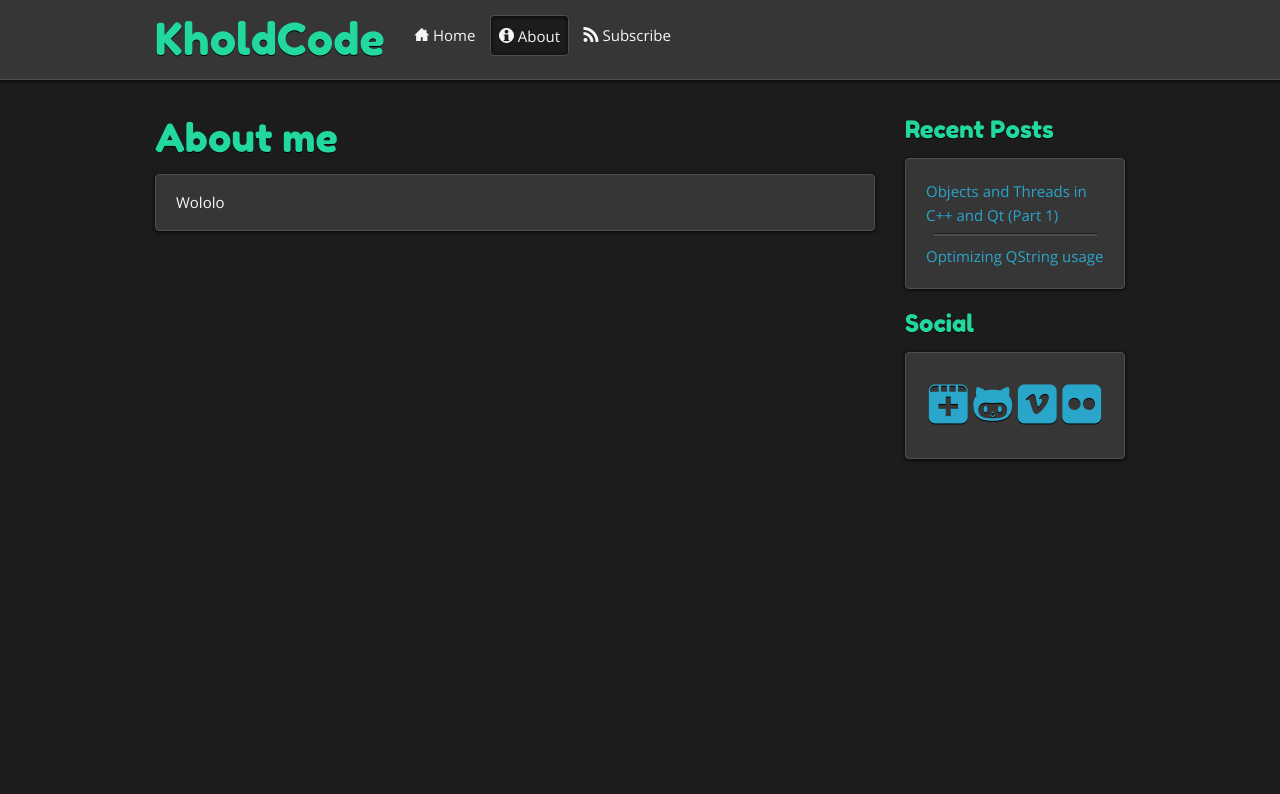
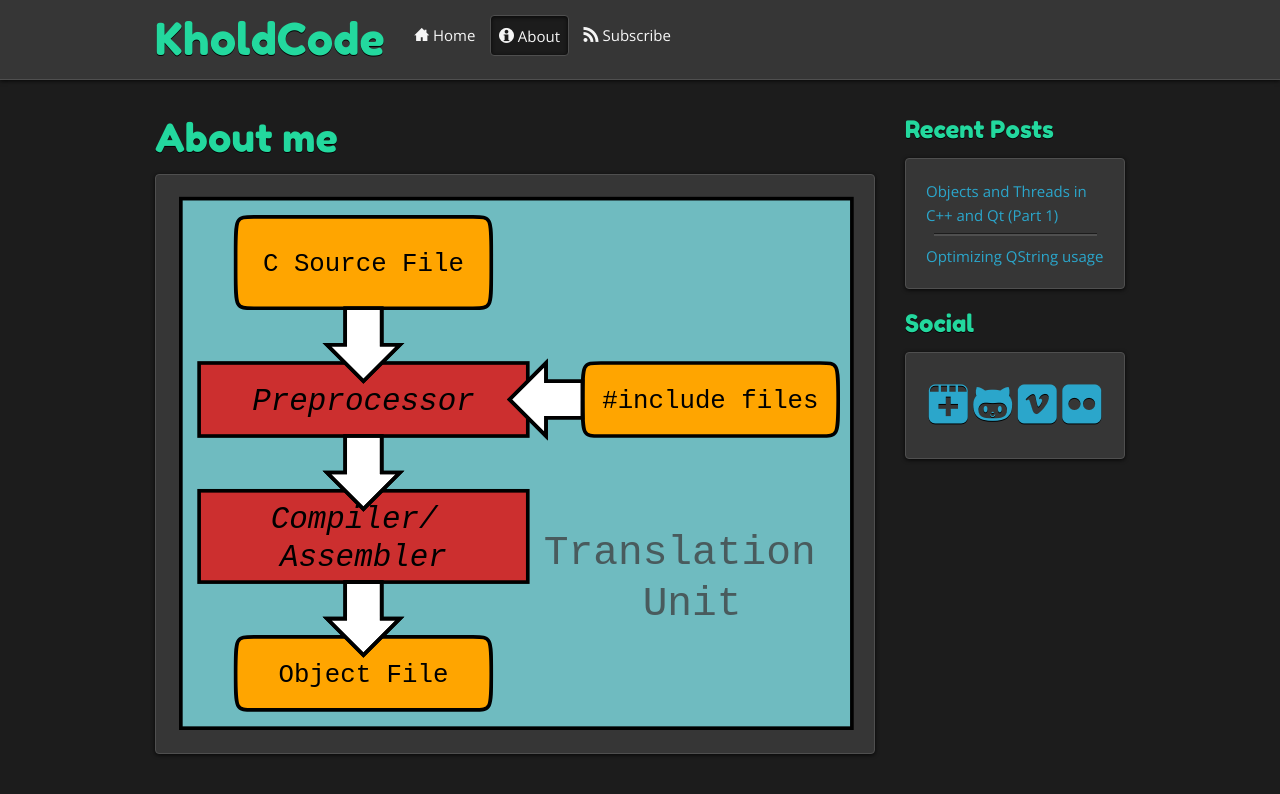
Before and after one commit to KholdStare/kholdstare.github.com, a Jekyll site: the page built from about.html, in a window 1280 px wide. Shown: the top 794 px of the page. Built offline with Jekyll 4.4.1, drawn with Linux system fonts in a browser that asks for light colours.

Commit message:
Testing svg on about page

```diff
--- a/about.html
+++ b/about.html
@@ -11,7 +11,7 @@ title: "KholdCode: About"
 
 <div class="panel">
     <section class="entry">
-        Wololo
+    <object height="100%" width="100%" data="/diagrams/test.svg" type="image/svg+xml"></object>
     </section>
 </div>
 </article>
--- a/index.html
+++ b/index.html
@@ -17,7 +17,6 @@ title: "KholdCode"
 <div class="panel">
     <section class="entry">
     {{ first_post.description | markdownify }}
-
     {{ first_post.content }}
     </section>
 (<a href="{{first_post.url}}#disqus_thread" data-disqus-identifier="{{ first_post.id }}"></a>)
```
